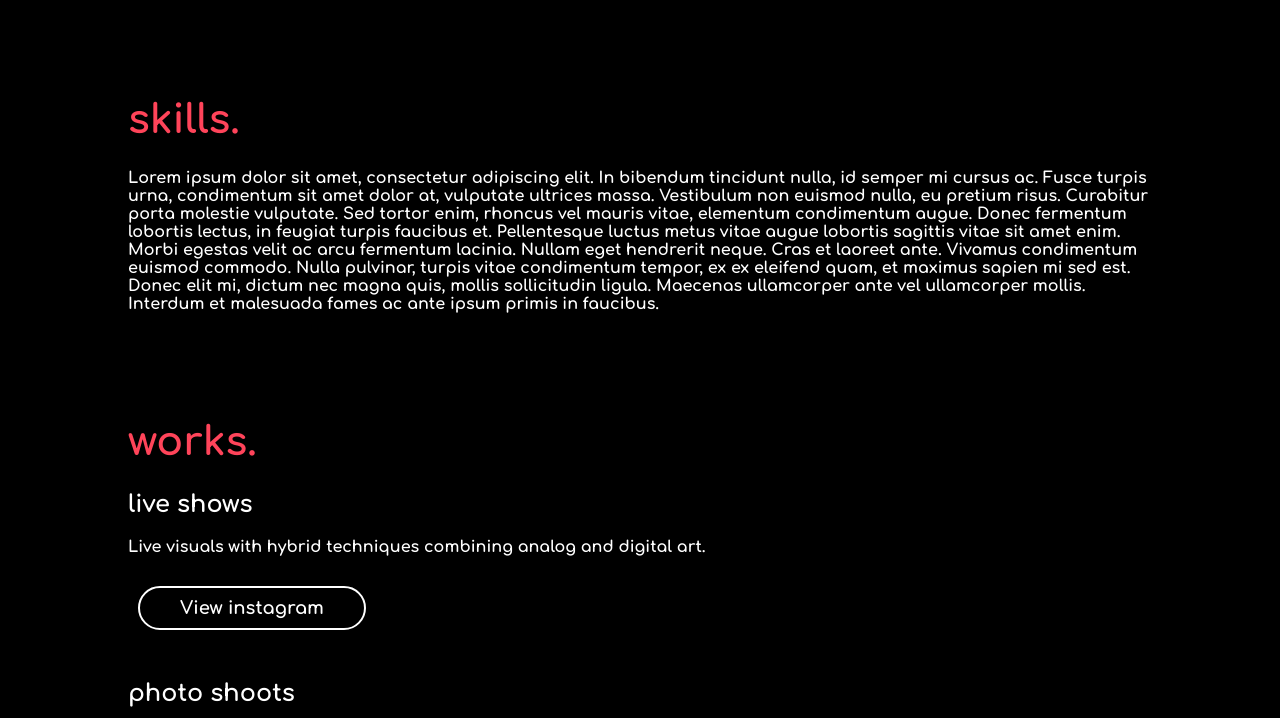
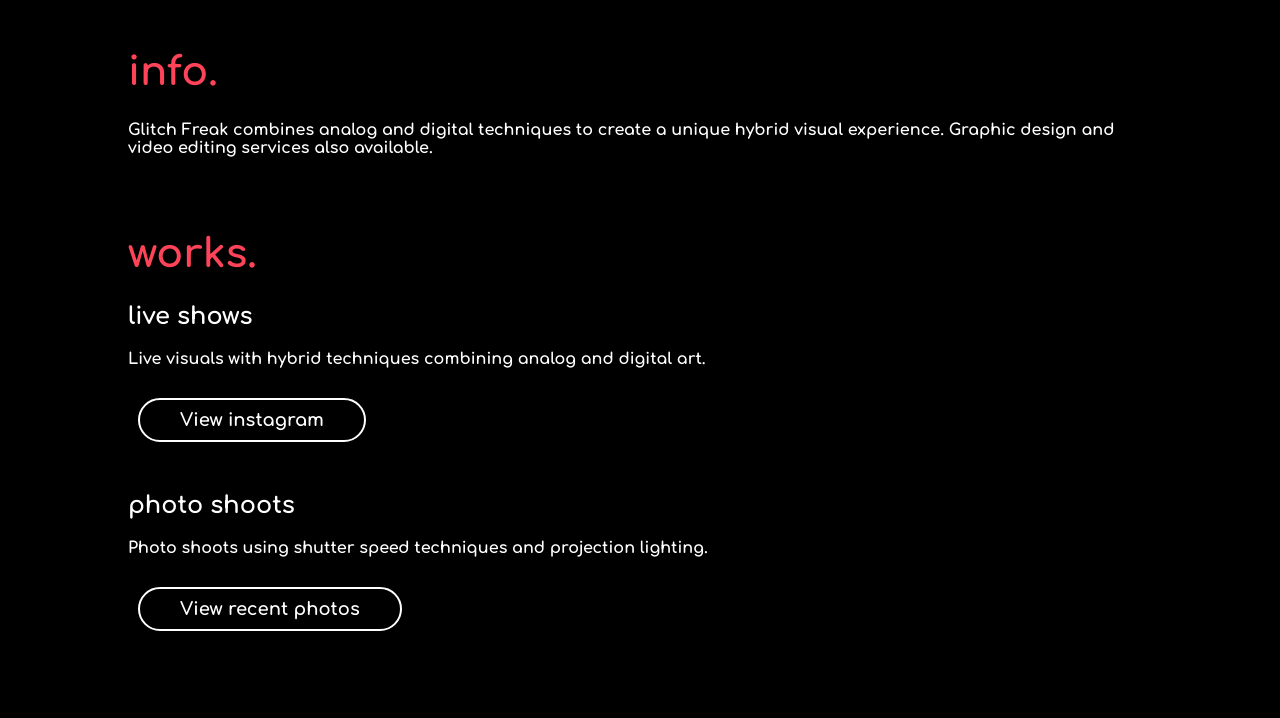
Before and after one commit to glitchfreakvisuals/glitchfreakvisuals.github.io, a plain HTML site: page index.html in a window 1280 px wide. Shown: the part 802-1520 px from the top of the page. Drawn offline with nearby package versions, Linux system fonts and the light colour scheme.

Commit message:
oct 2 changes2

```diff
--- a/index.html
+++ b/index.html
@@ -33,11 +33,11 @@
     </center>
 
     <div id="portfolio">
-             <div id="skills">
-                 <h1>skills.</h1>
+             <div id="info">
+                 <h1>info.</h1>
                  <div>
                         <p>
-                            Lorem ipsum dolor sit amet, consectetur adipiscing elit. In bibendum tincidunt nulla, id semper mi cursus ac. Fusce turpis urna, condimentum sit amet dolor at, vulputate ultrices massa. Vestibulum non euismod nulla, eu pretium risus. Curabitur porta molestie vulputate. Sed tortor enim, rhoncus vel mauris vitae, elementum condimentum augue. Donec fermentum lobortis lectus, in feugiat turpis faucibus et. Pellentesque luctus metus vitae augue lobortis sagittis vitae sit amet enim. Morbi egestas velit ac arcu fermentum lacinia. Nullam eget hendrerit neque. Cras et laoreet ante. Vivamus condimentum euismod commodo. Nulla pulvinar, turpis vitae condimentum tempor, ex ex eleifend quam, et maximus sapien mi sed est. Donec elit mi, dictum nec magna quis, mollis sollicitudin ligula. Maecenas ullamcorper ante vel ullamcorper mollis. Interdum et malesuada fames ac ante ipsum primis in faucibus.
+                            Glitch Freak combines analog and digital techniques to create a unique hybrid visual experience.  Graphic design and video editing services also available.
                         </p>
                  </div>
              </div>
```
